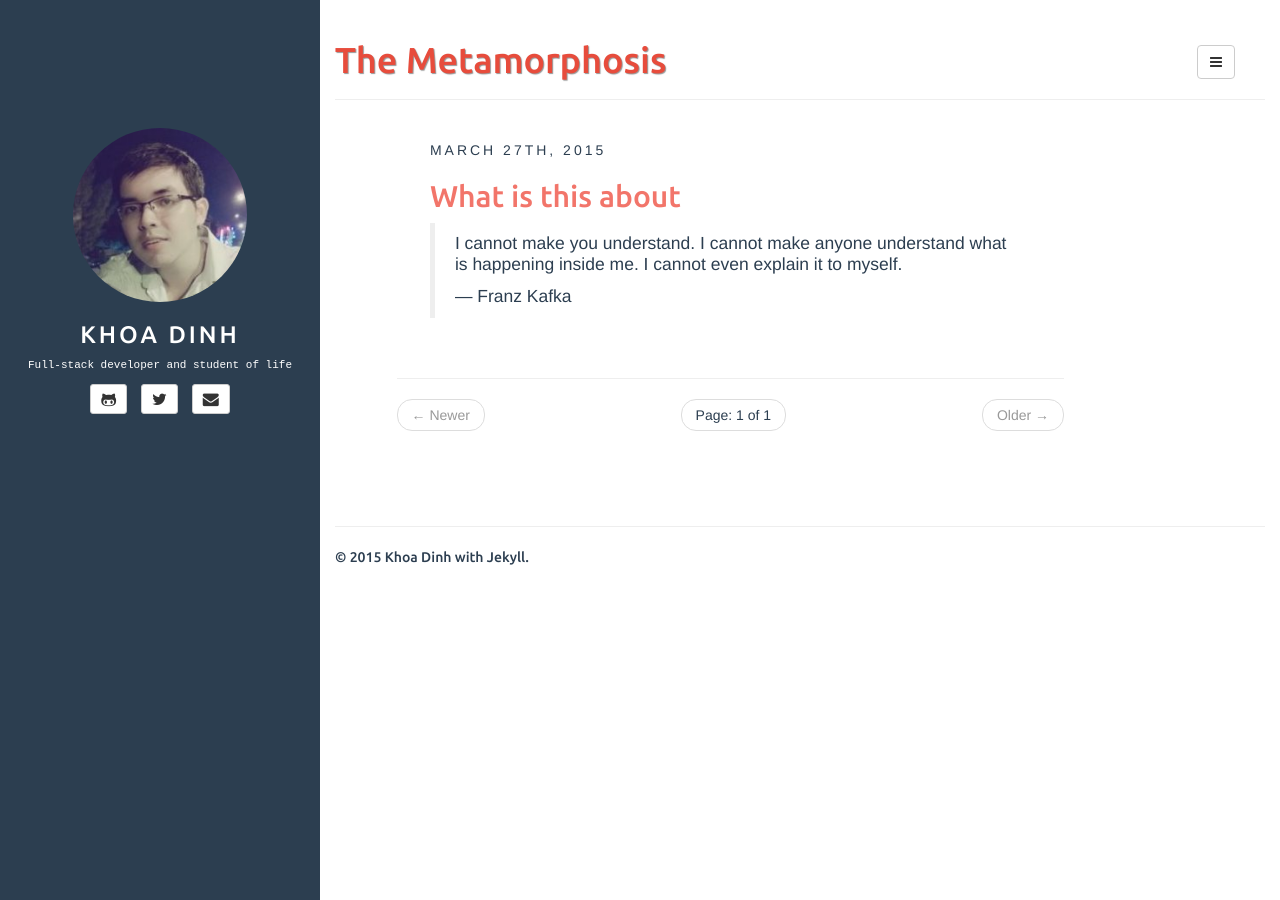
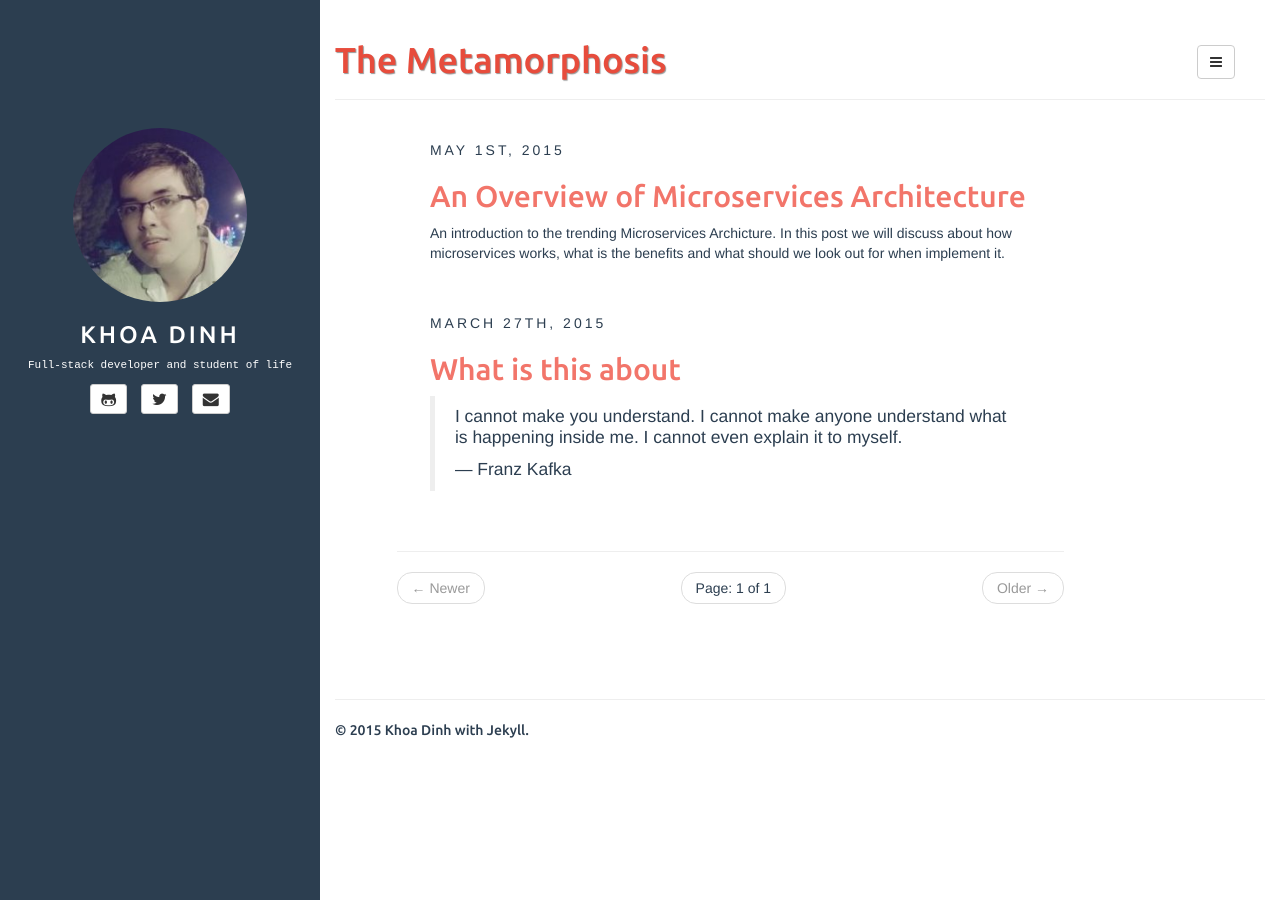
Before and after one commit to KhoaDinh/khoadinh.github.io, a Jekyll site: the page built from index.html, in a window 1280 px wide. Built offline with Jekyll 4.4.1, drawn with Linux system fonts in a browser that asks for light colours; the list of posts is cut into pages by our own code; comment, search, counter and statistics services are not loaded; part of the change alters nothing that is shown.

Commit message:
Publish microservices architecture

```diff
--- a/_posts/2015-03-27-what-is-this-about.md
+++ b/_posts/2015-03-27-what-is-this-about.md
@@ -17,6 +17,7 @@ Well, this blog is mainly a place for [me]({{ site.BASE_PATH}}/{{ site.about_pat
 ### What can you expect to find here?
 
 Most of the contents will be about web development and programming. Here are some typical posts you will see in this blog:
+- [Overview of Microservices Architecture]({{ site.BASE_PATH }}/2015/05/01/microservices-architecture-overview.html)
 - Polyglot persistence - when should we use NoSQL?
 - Applying Functional Reactive Programming to large JavaScript projects
 - Building isomorphic JavaScript app with NodeJS
--- /dev/null
+++ b/_posts/2015-05-01-microservices-architecture-overview.md
@@ -0,0 +1,79 @@
+---
+layout: post
+title: An Overview of Microservices Architecture
+---
+
+An introduction to the trending Microservices Archicture. In this post we will discuss about how microservices works, what is the benefits and what should we look out for when implement it.
+
+### What is Microservices Architecture?
+
+>  A particular way of designing software applications as suites of independently deployable services
+>
+> &mdash; <cite>Martin Fowler</cite>
+
+Microservices architecture is a new buzzword in the recent years, but the idea behind it is not new at all. In fact, it's quire similar to the SOA pattern that was very popular a few years ago. Both microservices and SOA are about decomposing applications into smaller services for more efficient scaling and managing application life-cycles. They are not the same though, as explained in a [comprehensive post from Martin Fowler](http://martinfowler.com/articles/microservices.html#MicroservicesAndSoa). While SOA is a very general concept and can means a lot of things, microservices architecture describes a particular way of building applications using very small services, each focusing on doing only one thing well.
+
+There are two reasons behind microservices gaining popularity. First, as softwares become more and more complex, the traditional monolithic architecture no longer scopes with the needs for scalabilty and rapid development cyclemicroservices. How microservices help with this we will see in the next section. Second, the success of large internet companies, [lead by Netflix](http://nginx.com/blog/microservices-at-netflix-architectural-best-practices), in implementing microservices architecture is a big motivation for others when consider switching over.
+
+
+### How it works
+
+The best way to explain microservices is to compare it to the old monolithic way of building applications, so lets have a quick recap.
+
+In the traditional three-tiers design, the server-side application takes the role of the middle layer, processing business logic and serving data from database tier to clients (web browers, mobile apps, internet of things, etc.). The application is written as a single, unified code base and everything run in the same process. Scaling is done by replicating the same monolithic application on multiple servers.
+
+In microservices architecture, the monolithic is decomposed into multiple small, granular, **_independently deployable_** services. The fact that these services are independently deployable is very important, it enables some of microservices most important benefits. These services can be developed in parallel by different teams, using different technology stacks that are best suited for their purposes. Also, as they are independently deployed, they can be independently scaled. For example, a service that is CPU-heavy but doesn't need much memory can be scaled on servers equiped with powerful processor but lower memory. We can scale only the services we want, not all of them.
+
+<br/>
+<p align="center">
+	<img src="{{ site.BASE_PATH }}/assets/media/scale cube.png" alt="scale cube" style="max-height: 250px"> <br/>
+	<span class="img-caption">The Scale Cube &mdash; from the book <a href="http://theartofscalability.com">The Art of Scaling </a></span>
+</p>
+<br/>
+
+If the services are so independent and isolated, how should we share code between them? Well, this is a question of finding the the balance point. While sharing code between services allows reusing existing functionalities and keeping the DRY principle, it also increases the coupling of the services. One solution is to share only the technical libraries, and the common functionalities can be made into stand-alone services that other services can call to. That leads us to the next thing, communication between services.
+
+Communication between these microservices can be done in two main ways, HTTP and message queue ([Azure Service Bus](http://azure.microsoft.com/en-us/services/service-bus), [RabbitMQ](https://www.rabbitmq.com), [Apache Kafka](http://kafka.apache.org), etc.). Basically, HTTP is direct communication and should be used when you want an immediate response from the other service. On the other hand, the publish/subscribe mechanism of message queue is more "fire and forget" way.
+
+Finally, as the services are very granular, client applications usually need to interact with multiple services to get the data they need. To allow changes in the services without effecting the clients, an [API Gateway](http://microservices.io/patterns/apigateway.html) is used. The API Gateway is an abstract layer that hides away all the microservices, leaving a single endpoint for clients to communicate. Requests coming to the gateway will be proxied/routed to the appropriate services. The gateway can also helps us to easily monitor the usage of the services.
+
+<br/>
+<div class="row">
+	<div class="col-md-6" align="center">
+		<img src="{{ site.BASE_PATH }}/assets/media/monolithic architecture.png" alt="monolithic architecture" style="max-height: 400px"><br/>
+		<span class="img-caption" style="margin-left: -25px">Monolithic Architecture</span>
+	</div>
+	<div class="col-md-6" align="center">
+		<img src="{{ site.BASE_PATH }}/assets/media/microservices architecture.png" alt="monolithic architecture" style="max-height: 400px"><br/>
+		<span class="img-caption" style="margin-left: -25px">Microservices Architecture</span>
+	</div>
+</div>
+
+### The benefits
+
+While the old monolithic architecture had work well in the past, in current the world where applications need to deploy new features very often, need to be always-on, it's simply out of date. A change in a small part requires testing, re-build, re-deploy of the entire application. And since everything run in the same process, an unhandled exception can bring down the whole monolithic system.
+
+Microservices architecture, on the other hand, is much more flexible and resilient.
+
+* The services themselves are very simple, focusing on doing only one thing well. Such, they're easier to test and ensure a higher quality.
+
+* Each service can be built with the best technologies and tools, allowing [polyglot persistence](http://martinfowler.com/bliki/PolyglotPersistence.html) and such. You don't have to be stuck with an early choice of technology for the rest of the project.
+
+* Multiple developers and teams can deliver independently under this architecture. This is great for continuous delivery, allowing frequent releases while keeping the rest of the system stable.
+
+* In case a service goes down, it will only effect the parts that directly depend on it (if there are such parts). The other parts will continue to function well.
+
+
+### Things you should look out for
+
+Same as every other patterns and architectures, the microservices architecture is not a silver-bullet to every problems. While it solves a lot of problems of the old monolithic applications, it also introduces new problems that we need to consider.
+
+With a lot of moving parts, microservices are on a different level of complexity compared to monolithic architecture. Significant DevOps skill is required to deploy and maintain a microservices application in production. While the monolithic application can be deployed into a small application servers cluster, each service in microservices requires it own cluster for failover and resilience. Adding load balancers and messaging layer for these clusters is not trivial work either. Strong automation release scripting skill is required to be able to leverabe the continuous delivery benefit.
+
+Microservices system are distributed by nature, and distributed system are difficult to build. A simple method call before could be now a remote procedure call, REST or asynchronous message. Developers now need to think more about problems like network latency between services, fault tolerance, versioning, etc. While these properties are always good to have in the system, they surely will take more effort to build.
+
+And while the services are easier to test by themselves, end-to-end tests are more difficult. As the flow of code is complex, it can be difficult to figure out where in the chain that something goes wrong.
+
+### Conclusions
+
+Microservices architecture is a very promising way for designing and building highly scalable applications in an agile way. While we have seen the challenges in implementing microservices system, in my opinions most of them will be solved in the near future as the architecture gains popularity and more tools and frameworks be built to support it. Currently I'm looking into creating an internal project for training purpose, and I think it can be a perfect opportunity to try out the microservices architecture since we don't have to worry too much about the difficulties in production and such. I will write another post about the actual result after we have tried it.
```
Also changed, not shown: assets/media/Microservices Architecture.png (added), assets/media/Monolithic Architecture.png (added), assets/media/scale cube.png (added).
